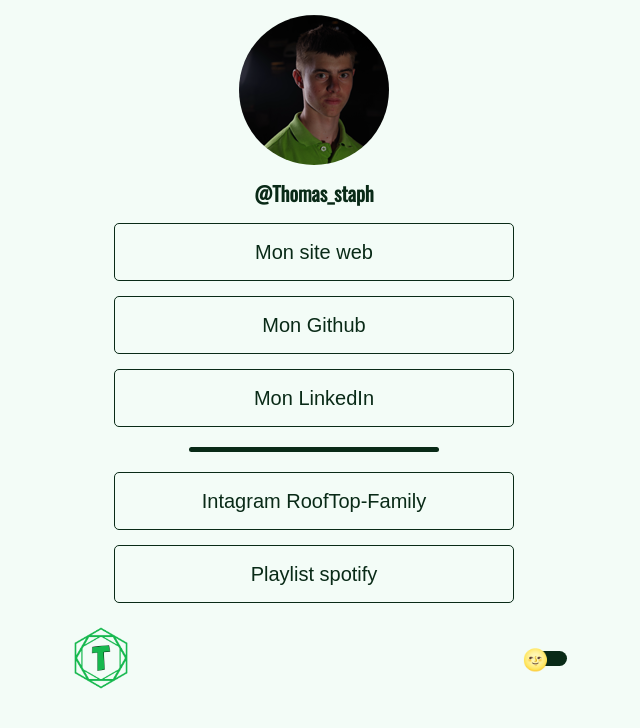
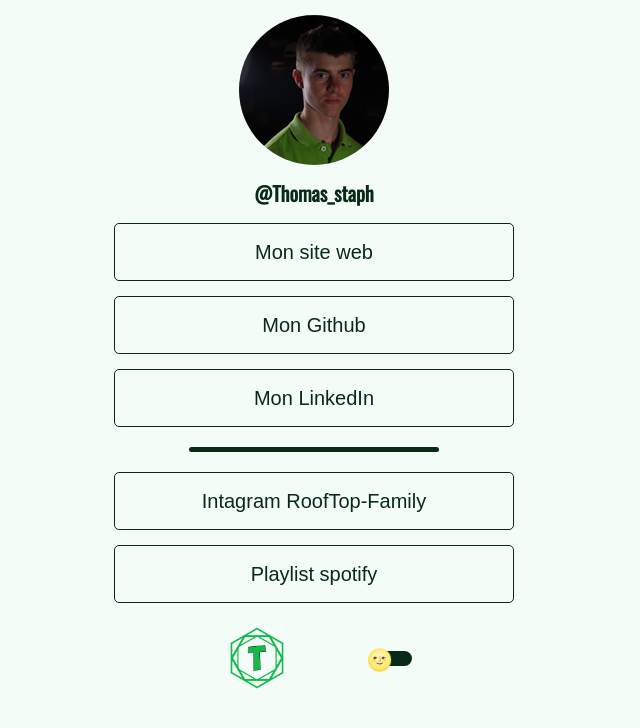
Before and after one commit to Th0m4/info.th0m4.fr, a plain HTML site: page index.html in a window 1280 px wide. Shown: the whole page, without its empty margins (326-966 px from the left). Drawn offline with nearby package versions, Linux system fonts and the light colour scheme.

Commit message:
fix(FOOTER): icon isn't good align

```diff
--- a/app/scss/_footer.scss
+++ b/app/scss/_footer.scss
@@ -2,7 +2,7 @@ footer {
   display: flex;
   // justify-content: center;
   align-items: center;
-  justify-content: space-evenly;
+  justify-content: center;
 
   padding-top: 15px;
 
@@ -10,6 +10,7 @@ footer {
     justify-items: center;
     width: 80px;
     height: 80px;
+    margin-right: 75px;
   }
 
   .theme_switch {
```
Also changed, not shown: dist/style.css, 2 other files.
